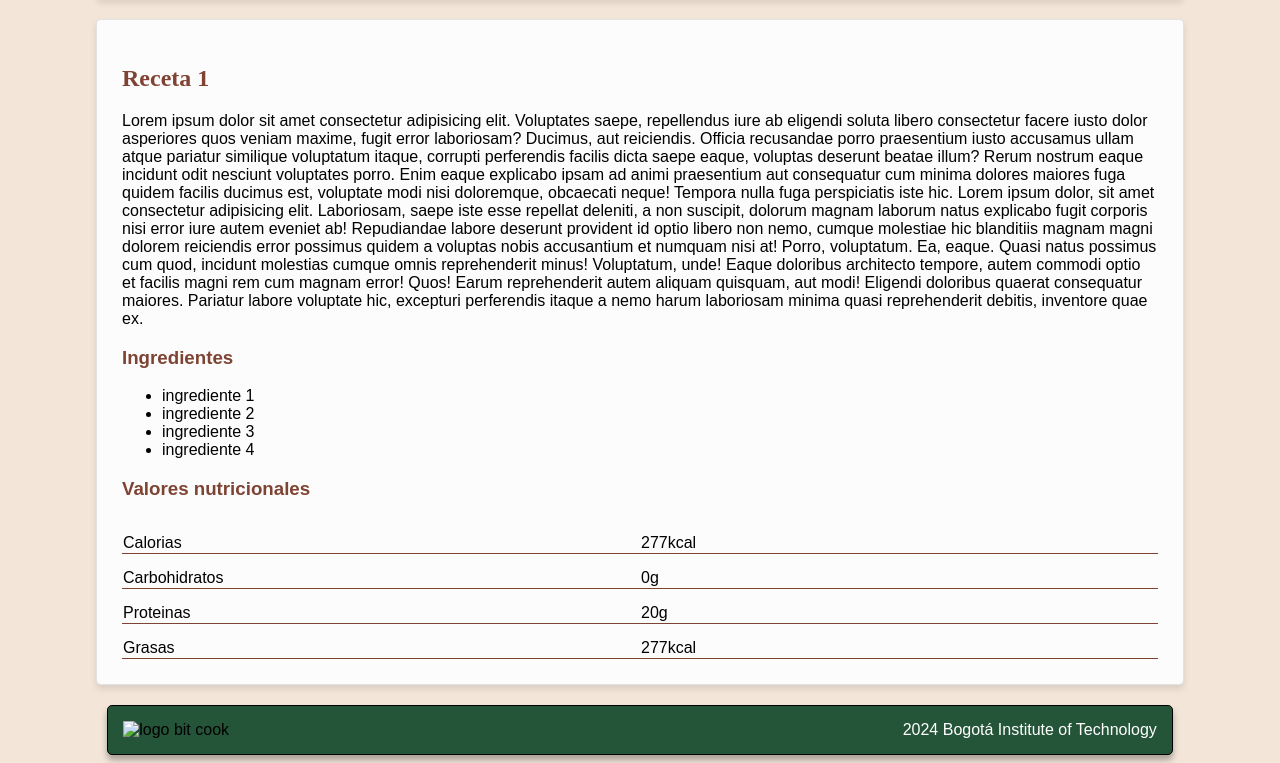
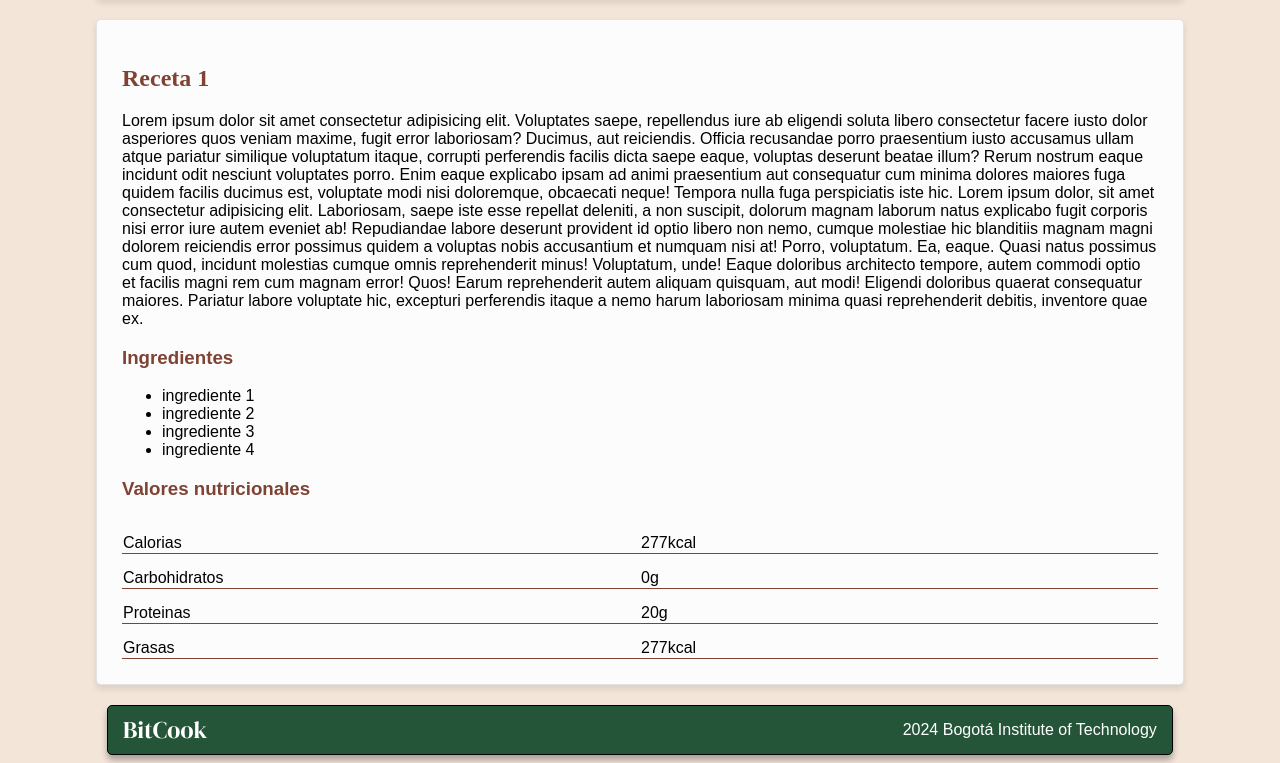
Before and after one commit to ECely197/proyecto-recetas, a plain HTML site: page index.html in a window 1280 px wide. Shown: the part 2340-3103 px from the top of the page. Drawn offline with Linux system fonts and the light colour scheme.

Commit message:
add img to footer

```diff
--- a/index.html
+++ b/index.html
@@ -276,7 +276,7 @@
   <footer>
     <div class="logo-bitcook">
       <img
-        src="./img/sesion2.png"
+        src="./img/logo sesion2.png"
         alt="logo bit cook"
         title="logo bit cook"
       />
```
